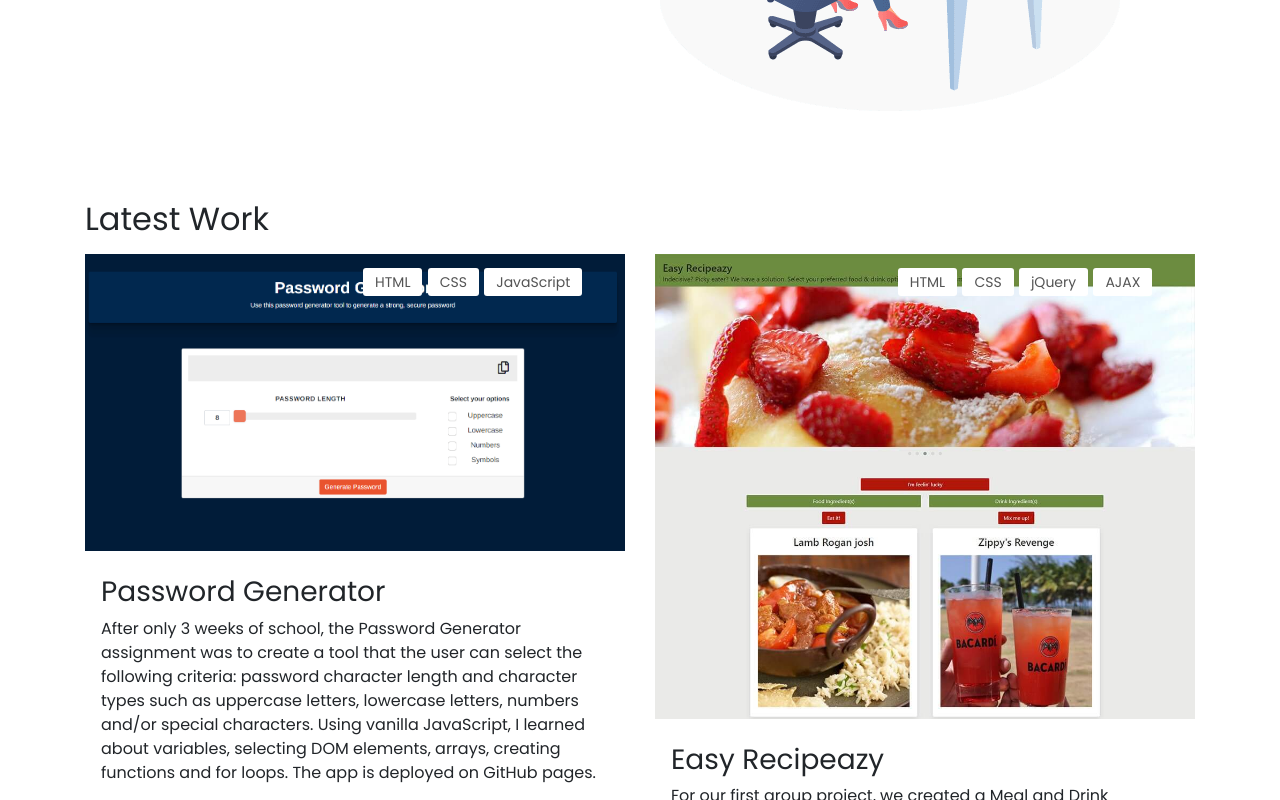
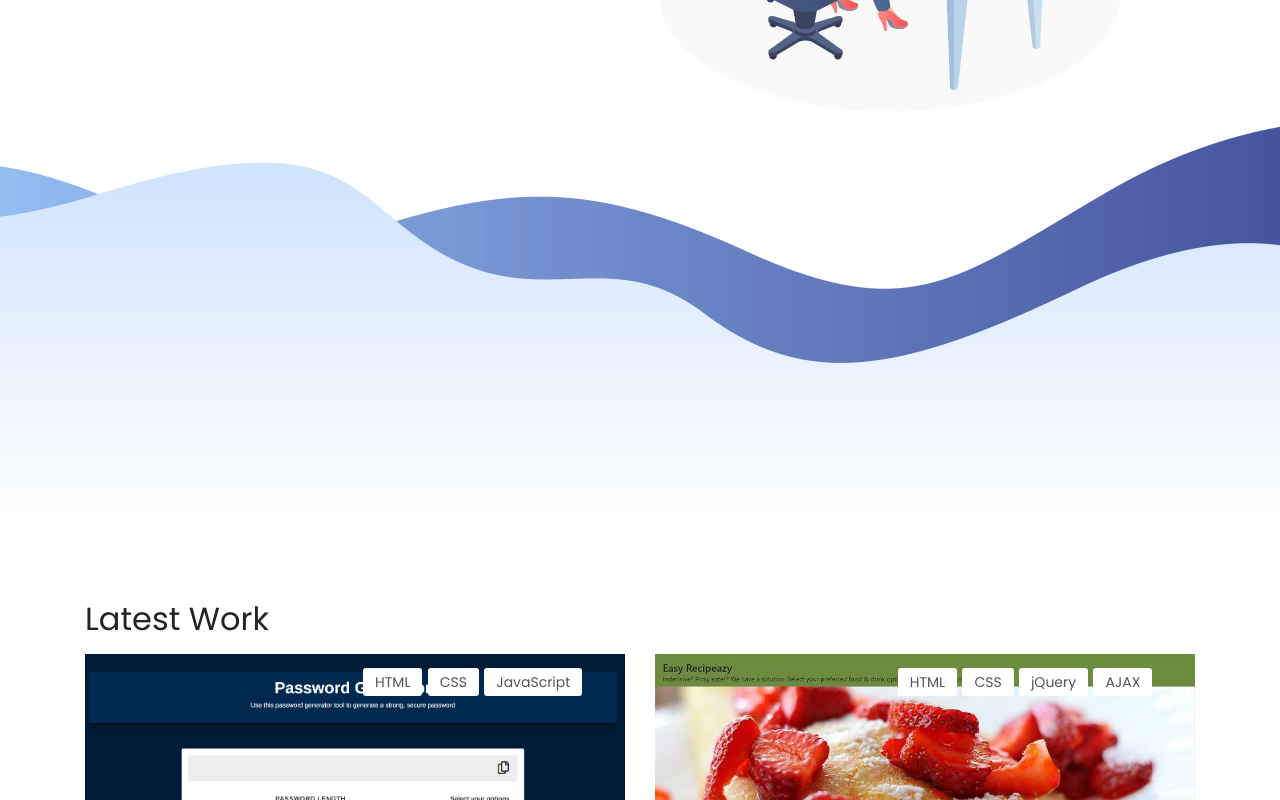
Before and after one commit to crrmarchese/react-portfolio, a React (Create React App) app: page / in a window 1280 px wide. Shown: the part 560-1360 px from the top of the page. Built offline with nearby package versions, Linux system fonts and the light colour scheme.

Commit message:
Add divider image after about section

```diff
--- a/src/components/About/About.tsx
+++ b/src/components/About/About.tsx
@@ -4,11 +4,12 @@ import Row from "react-bootstrap/Row";
 import Col from "react-bootstrap/Col";
 import Image from 'react-bootstrap/Image';
 import cmarcData from "../../utils/cmarcData";
+import './styles.css';
 
 const About = (props:any) => {
 
     return (
-        <section id="about" className="d-flex about">
+        <section id="about" className="d-flex about test">
             <Container>
                 <Row>
                     <Col md={6}>
@@ -22,9 +23,8 @@ const About = (props:any) => {
 
                     </Col>
                 </Row>
+            </Container>
 
-            </Container>
-          <div className="test"></div>
         </section>
     )
 }
--- /dev/null
+++ b/src/components/About/styles.css
@@ -0,0 +1,3 @@
+section.about {
+    margin-bottom:0;
+}
--- /dev/null
+++ b/src/components/AboutAfter/AboutAfter.tsx
@@ -0,0 +1,12 @@
+import React from 'react'
+import './styles.css';
+
+const AboutAfter = () => {
+    return (
+        <section className="about-after">
+
+        </section>
+    )
+}
+
+export default AboutAfter
--- /dev/null
+++ b/src/components/AboutAfter/styles.css
@@ -0,0 +1,7 @@
+.about-after {
+    background-image:url(../../images/divider.png);
+    background-position: top center;
+    background-repeat: no-repeat;
+    background-size: cover;
+    height: 400px;
+}
--- a/src/components/Contact/Contact.tsx
+++ b/src/components/Contact/Contact.tsx
@@ -5,7 +5,7 @@ import Col from "react-bootstrap/Col";
 
 const Contact = () => {
     return (
-        <section id="contact" className="my-4 d-flex contact">
+        <section id="contact" className="d-flex contact">
             <Container>
                 <Row>
                     <Col xs={12}>
--- a/src/view/Home.tsx
+++ b/src/view/Home.tsx
@@ -1,6 +1,7 @@
 import React from "react";
 import NavbarNav from "../components/Navbar/Navbar";
 import About from "../components/About/About";
+import AboutAfter from "../components/AboutAfter/AboutAfter";
 import Projects from "../components/Projects/Projects";
 import Contact from "../components/Contact/Contact";
 import Footer from "../components/Footer/Footer";
@@ -14,6 +15,7 @@ function Home() {
         mainlogo="logo.png"
       />
       <About />
+      <AboutAfter />
       <Projects />
       <Contact />
       <Footer  />
--- a/src/view/styles.css
+++ b/src/view/styles.css
@@ -13,7 +13,3 @@ section {
 section.about{
     margin-top: 2.75rem;
 }
-
-.test {
-    background-image: url(../images/divider.png) top center no-repeat;
-}
```
Also changed, not shown: src/images/divider.png (added).
